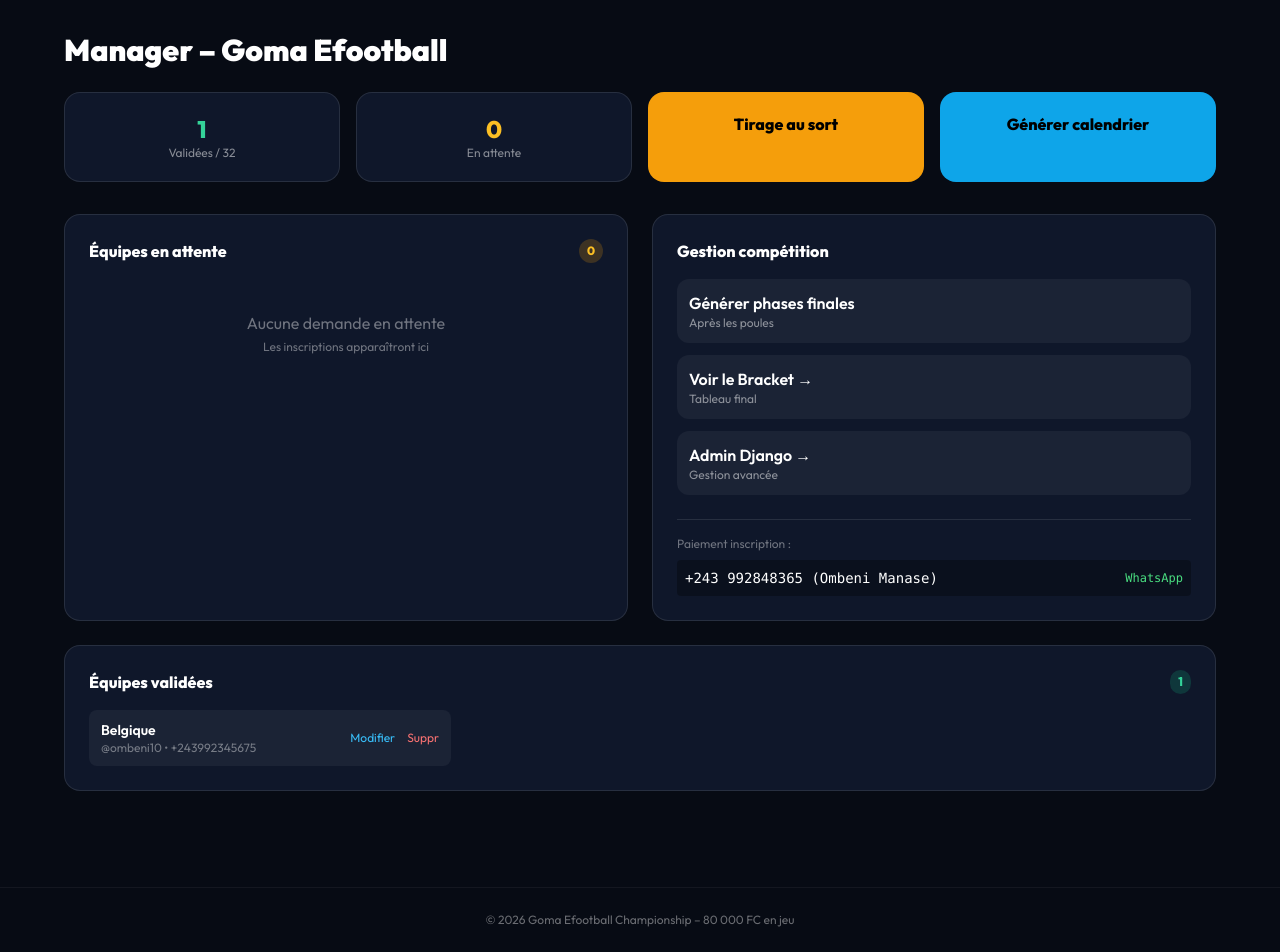
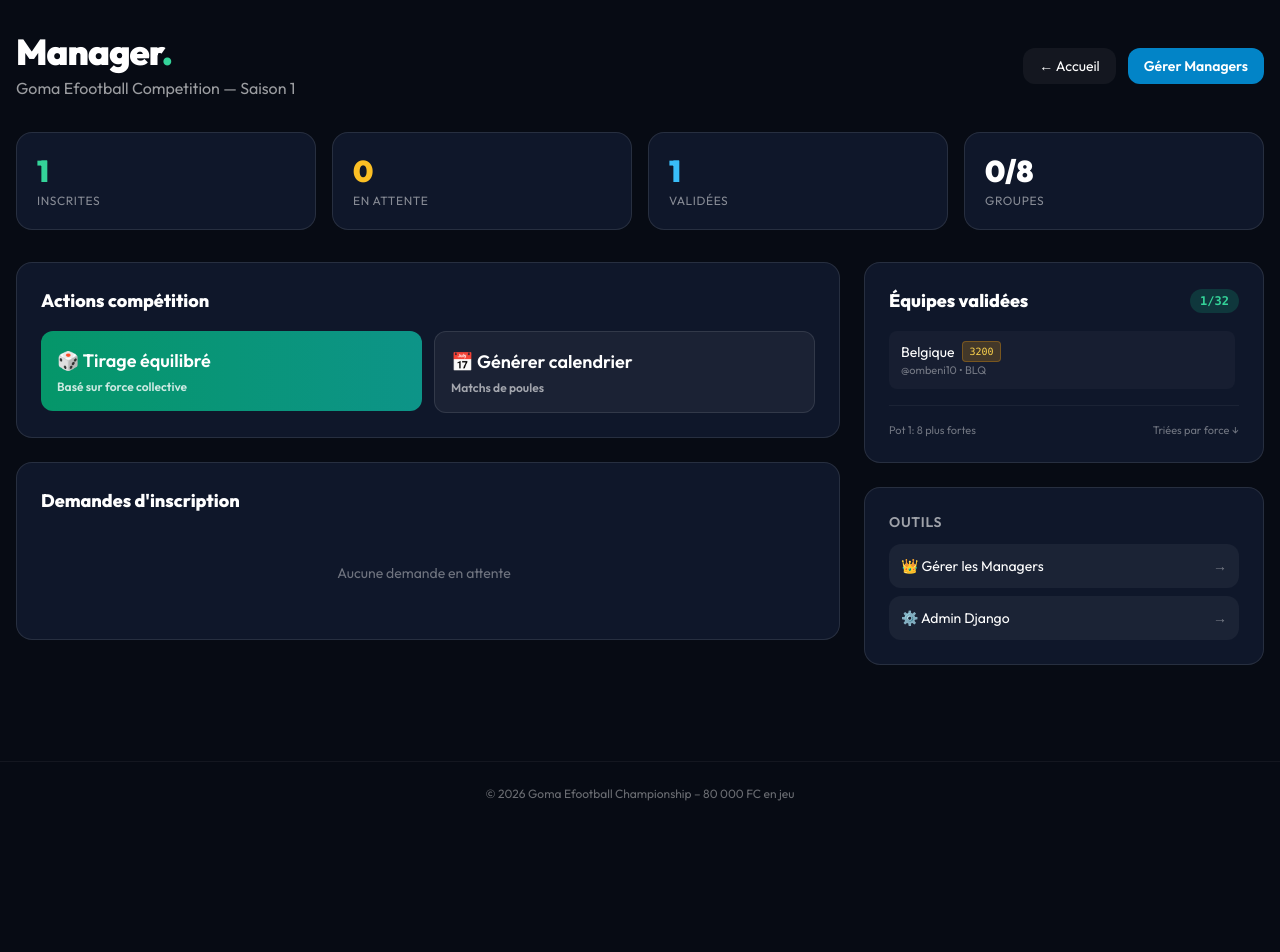
Before and after one commit to Manasse-Ombeni/Goma-Championship, a Django app: page /manager/ in a window 1280 px wide. Shown: the part 65-1017 px from the top of the page. After the commit the page ends 866 px from the top, so only its background shows below. Run offline with Django 5.2, Linux system fonts and the light colour scheme; a user stored in the database is signed in; data comes from the database, SQL or seed files in the repository; both versions use the stored data as it was after the commit; some libraries are stand-ins or nearby versions.

Commit message:
feat: force collective + tirage équilibré

```diff
--- a/competition/models.py
+++ b/competition/models.py
@@ -14,6 +14,7 @@ class Team(models.Model):
     tournament = models.ForeignKey(Tournament, on_delete=models.CASCADE)
     group = models.ForeignKey(Group, null=True, blank=True, on_delete=models.SET_NULL)
     name = models.CharField(max_length=50, unique=True)  # Pays
+    collective_strength = models.IntegerField(default=0, blank=True, help_text="Force collective eFootball (ex: 3209)")
     abbreviation = models.CharField(max_length=3)
     owner = models.ForeignKey(User, null=True, blank=True, on_delete=models.SET_NULL)
     owner_username = models.CharField(max_length=150, default='')
--- a/competition/views.py
+++ b/competition/views.py
@@ -113,14 +113,29 @@ def logout_view(request):
 @user_passes_test(is_manager)
 def manager_dashboard(request):
     t = get_tournament()
-    pending_qs = Team.objects.filter(tournament=t, is_validated=False).order_by('-id')
-    validated_qs = Team.objects.filter(tournament=t, is_validated=True).order_by('name')
 
-    return render(request, 'competition/manager/dashboard.html', {
-        'pending': pending_qs,
-        'validated_teams': validated_qs,
-        'validated': validated_qs.count(),
-    })
+    # Querysets
+    all_teams = Team.objects.filter(tournament=t)
+    pending_teams = all_teams.filter(is_validated=False).order_by('id')
+    validated_teams = all_teams.filter(is_validated=True).order_by('-collective_strength', 'name')
+
+    # Compteurs (entiers, pas QuerySet)
+    total_teams = all_teams.count()
+    pending = pending_teams.count()
+    validated = validated_teams.count()
+
+    # Groupes remplis
+    groups_filled = f"{Team.objects.filter(tournament=t, group__isnull=False).values('group').distinct().count()}/8"
+
+    context = {
+        'total_teams': total_teams,
+        'pending': pending,
+        'validated': validated,
+        'pending_teams': pending_teams,
+        'validated_teams': validated_teams,
+        'groups_filled': groups_filled,
+    }
+    return render(request, 'competition/manager/dashboard.html', context)
 
 @login_required
 @user_passes_test(is_manager)
@@ -201,17 +216,39 @@ def match_update(request, pk):
 def generate_draw(request):
     t = get_tournament()
     teams = list(Team.objects.filter(tournament=t, is_validated=True))
+
     if len(teams)!= 32:
-        # On exige exactement 32 pour respecter le cahier
+        messages.error(request, "Il faut 32 équipes validées")
         return redirect('manager')
-    random.shuffle(teams)
-    Group.objects.filter(tournament=t).delete()
-    Team.objects.filter(tournament=t).update(points=0, goals_for=0, goals_against=0, group=None)
-    groups = [Group.objects.create(tournament=t, name=n) for n in ['A','B','C','D','E','F','G','H']]
-    for i, team in enumerate(teams):
-        team.group = groups[i // 4] # 4 équipes par groupe
-        team.save()
-    return redirect('standings')
+
+    # 1. Séparer équipes avec force et sans force
+    with_strength = [tm for tm in teams if tm.collective_strength > 0]
+    without_strength = [tm for tm in teams if tm.collective_strength == 0]
+
+    # 2. Trier les fortes du plus fort au plus faible
+    with_strength.sort(key=lambda x: x.collective_strength, reverse=True)
+
+    # 3. Créer 4 chapeaux de 8 équipes
+    pots = [with_strength[i::4] for i in range(4)] # pot1 = 8 plus forts, pot4 = 8 plus faibles
+    # Mélanger chaque pot pour garder du hasard
+    for pot in pots:
+        random.shuffle(pot)
+
+    # 4. Ajouter les équipes sans force dans le pot 4
+    pots[3].extend(without_strength)
+    random.shuffle(pots[3])
+
+    # 5. Distribuer : 1 équipe de chaque pot par groupe
+    groups = ['A','B','C','D','E','F','G','H']
+    for group_idx in range(8):
+        for pot_idx in range(4):
+            if pots[pot_idx]:
+                team = pots[pot_idx].pop(0)
+                team.group = groups[group_idx]
+                team.save()
+
+    messages.success(request, "Tirage équilibré effectué! Chaque groupe a 1 forte, 1 moyenne...")
+    return redirect('manager')
 
 @login_required
 @user_passes_test(is_manager)
@@ -392,3 +429,42 @@ def manager_delete_any_team(request, pk):
     team.delete()
     messages.warning(request, f"{name} supprimée définitivement")
     return redirect('manager')
+
+
+@login_required
+@user_passes_test(is_manager)
+def manager_users(request):
+    # Tous les utilisateurs (avec leur équipe si elle existe)
+    users = User.objects.all().prefetch_related('team_set').order_by('-is_staff', 'username')
+
+    if request.method == 'POST':
+        user_id = request.POST.get('user_id')
+        action = request.POST.get('action')
+        u = get_object_or_404(User, pk=user_id)
+
+        if action == 'promote':
+            u.is_staff = True
+            u.save()
+            messages.success(request, f"{u.username} est maintenant Manager")
+        elif action == 'demote':
+            if u != request.user:
+                u.is_staff = False
+                u.save()
+                messages.warning(request, f"{u.username} n'est plus Manager")
+
+        return redirect('manager_users')
+
+    return render(request, 'competition/manager/users.html', {'users': users})
+
+
+@login_required
+@user_passes_test(is_manager)
+def set_strength(request, pk):
+    team = get_object_or_404(Team, pk=pk)
+    if request.method == 'POST':
+        strength = request.POST.get('strength', '0')
+        team.collective_strength = int(strength) if strength.isdigit() else 0
+        team.save()
+        messages.success(request, f"{team.name} → {team.collective_strength}")
+        return redirect('manager')
+    return render(request, 'competition/manager/set_strength.html', {'team': team})
--- a/config/urls.py
+++ b/config/urls.py
@@ -32,4 +32,6 @@ urlpatterns = [
 
     path('manager/equipe/<int:pk>/modifier/', views.manager_edit_team, name='manager_edit_team'),
     path('manager/equipe/<int:pk>/supprimer/', views.manager_delete_any_team, name='manager_delete_team'),
+    path('manager/utilisateurs/', views.manager_users, name='manager_users'),path('manager/equipe/<int:pk>/force/', views.set_strength, name='set_strength'),
+
 ]
--- a/templates/competition/manager/dashboard.html
+++ b/templates/competition/manager/dashboard.html
@@ -1,109 +1,161 @@
 {% extends 'base.html' %}
 {% block content %}
-<div class="max-w-6xl mx-auto">
-  <h1 class="text-3xl font-black mb-6">Manager – Goma Efootball</h1>
+<div class="max-w-7xl mx-auto">
+  <!-- Header -->
+  <div class="flex flex-col md:flex-row md:items-center justify-between gap-4 mb-8">
+    <div>
+      <h1 class="text-4xl font-black tracking-tight">Manager<span class="text-emerald-400">.</span></h1>
+      <p class="text-white/60 mt-1">Goma Efootball Competition — Saison 1</p>
+    </div>
+    <div class="flex gap-3">
+      <a href="{% url 'home' %}" class="px-4 py-2 bg-white/5 rounded-xl text-sm hover:bg-white/10 transition">← Accueil</a>
+      <a href="{% url 'manager_users' %}" class="px-4 py-2 bg-sky-600 rounded-xl text-sm font-semibold hover:bg-sky-500 transition">Gérer Managers</a>
+    </div>
+  </div>
 
   {% if messages %}
     {% for message in messages %}
-      <div class="mb-4 p-3 rounded-xl {% if message.tags == 'error' %}bg-red-500/20 text-red-400{% elif message.tags == 'warning' %}bg-amber-500/20 text-amber-400{% else %}bg-emerald-500/20 text-emerald-400{% endif %}">
+      <div class="mb-4 p-4 rounded-xl {% if message.tags == 'success' %}bg-emerald-500/20 border border-emerald-500/30 text-emerald-300{% elif message.tags == 'error' %}bg-red-500/20 border border-red-500/30 text-red-300{% else %}bg-amber-500/20 border border-amber-500/30 text-amber-300{% endif %}">
         {{ message }}
       </div>
     {% endfor %}
   {% endif %}
 
-  <!-- STATS -->
-  <div class="grid md:grid-cols-4 gap-4 mb-8">
-    <div class="p-5 bg-[#0f172a] rounded-2xl border border-white/10 text-center">
-      <div class="text-2xl font-bold text-emerald-400">{{ validated }}</div>
-      <div class="text-xs text-white/50">Validées / 32</div>
+  <!-- Stats -->
+  <div class="grid grid-cols-2 md:grid-cols-4 gap-4 mb-8">
+    <div class="bg-[#0f172a] border border-white/10 rounded-2xl p-5">
+      <div class="text-3xl font-black text-emerald-400">{{ total_teams }}</div>
+      <div class="text-xs text-white/50 mt-1 uppercase tracking-wider">Inscrites</div>
     </div>
-    <div class="p-5 bg-[#0f172a] rounded-2xl border border-white/10 text-center">
-      <div class="text-2xl font-bold text-amber-400">{{ pending|length }}</div>
-      <div class="text-xs text-white/50">En attente</div>
+    <div class="bg-[#0f172a] border border-white/10 rounded-2xl p-5">
+      <div class="text-3xl font-black text-amber-400">{{ pending }}</div>
+      <div class="text-xs text-white/50 mt-1 uppercase tracking-wider">En attente</div>
     </div>
-    <a href="{% url 'generate_draw' %}" class="p-5 bg-amber-500 text-black rounded-2xl font-bold text-center hover:bg-amber-400 transition">Tirage au sort</a>
-    <a href="{% url 'generate_schedule' %}" class="p-5 bg-sky-500 text-black rounded-2xl font-bold text-center hover:bg-sky-400 transition">Générer calendrier</a>
+    <div class="bg-[#0f172a] border border-white/10 rounded-2xl p-5">
+      <div class="text-3xl font-black text-sky-400">{{ validated }}</div>
+      <div class="text-xs text-white/50 mt-1 uppercase tracking-wider">Validées</div>
+    </div>
+    <div class="bg-[#0f172a] border border-white/10 rounded-2xl p-5">
+      <div class="text-3xl font-black">{{ groups_filled|default:"0/8" }}</div>
+      <div class="text-xs text-white/50 mt-1 uppercase tracking-wider">Groupes</div>
+    </div>
   </div>
 
-  <div class="grid md:grid-cols-2 gap-6">
-    <!-- Validation -->
+  <div class="grid lg:grid-cols-3 gap-6">
+    <!-- Colonne gauche -->
+    <div class="lg:col-span-2 space-y-6">
+
+      <!-- Actions rapides -->
       <div class="bg-[#0f172a] border border-white/10 rounded-2xl p-6">
-      <h2 class="font-bold mb-4 flex items-center justify-between">
-        Équipes en attente
-        <span class="text-xs px-2 py-1 bg-amber-500/20 text-amber-400 rounded-full">{{ pending|length }}</span>
-      </h2>
+        <h2 class="font-bold text-lg mb-4">Actions compétition</h2>
+        <div class="grid sm:grid-cols-2 gap-3">
+          <form method="post" action="{% url 'generate_draw' %}">
+            {% csrf_token %}
+            <button type="submit" onclick="return confirm('Lancer le tirage équilibré?')" class="w-full p-4 bg-gradient-to-r from-emerald-600 to-teal-600 rounded-xl font-semibold hover:from-emerald-500 hover:to-teal-500 transition text-left">
+              <div class="text-lg">🎲 Tirage équilibré</div>
+              <div class="text-xs opacity-80 mt-1">Basé sur force collective</div>
+            </button>
+          </form>
 
-      <div class="space-y-2 max-h-96 overflow-y-auto">
-        {% for team in pending %}
-        <div class="flex items-center justify-between py-3 px-3 bg-white/5 rounded-xl hover:bg-white/10 transition">
-          <div class="min-w-0 flex-1">
-            <div class="font-semibold truncate">{{ team.name }}</div>
-            <div class="text-xs text-white/50">
-              @{{ team.owner.username }} • {{ team.whatsapp|default:"pas de tel" }}
+          <form method="post" action="{% url 'generate_schedule' %}">
+            {% csrf_token %}
+            <button type="submit" class="w-full p-4 bg-white/5 rounded-xl font-semibold hover:bg-white/10 transition text-left border border-white/10">
+              <div class="text-lg">📅 Générer calendrier</div>
+              <div class="text-xs opacity-60 mt-1">Matchs de poules</div>
+            </button>
+          </form>
         </div>
       </div>
+
+      <!-- ÉQUIPES EN ATTENTE -->
+      <div class="bg-[#0f172a] border border-white/10 rounded-2xl p-6">
+        <h2 class="font-bold text-lg mb-4 flex items-center justify-between">
+          Demandes d'inscription
+          {% if pending > 0 %}<span class="text-xs px-2.5 py-1 bg-amber-500 text-black rounded-full font-bold animate-pulse">{{ pending }}</span>{% endif %}
+        </h2>
+        <div class="space-y-2 max-h-96 overflow-y-auto pr-2">
+          {% for team in pending_teams %}
+          <div class="flex items-center justify-between p-3 bg-white/5 rounded-xl hover:bg-white/10 transition">
+            <div class="min-w-0 flex-1">
+              <div class="font-semibold truncate">{{ team.name }} <span class="text-white/40">({{ team.abbreviation }})</span></div>
+              <div class="text-xs text-white/50 truncate">@{{ team.owner.username }} • {{ team.whatsapp }}</div>
+            </div>
             <div class="flex gap-2 ml-3">
-            <a href="{% url 'validate_team' team.id %}" class="px-3 py-1.5 bg-emerald-600 hover:bg-emerald-500 text-white text-xs font-bold rounded-lg transition">Valider</a>
-            <a href="{% url 'reject_team' team.id %}" class="px-3 py-1.5 bg-red-600 hover:bg-red-500 text-white text-xs font-bold rounded-lg transition" onclick="return confirm('Supprimer {{ team.name }} ?')">Rejeter</a>
+              <form method="post" action="{% url 'validate_team' team.id %}">
+                {% csrf_token %}
+                <button class="px-3 py-1.5 bg-emerald-600 rounded-lg text-xs font-bold hover:bg-emerald-500">Valider</button>
+              </form>
+              <form method="post" action="{% url 'reject_team' team.id %}">
+                {% csrf_token %}
+                <button class="px-3 py-1.5 bg-white/10 rounded-lg text-xs hover:bg-white/20" onclick="return confirm('Rejeter?')">Rejeter</button>
+              </form>
             </div>
           </div>
           {% empty %}
-        <div class="text-center py-8 text-white/40">
-          <p>Aucune demande en attente</p>
-          <p class="text-xs mt-1">Les inscriptions apparaîtront ici</p>
-        </div>
+          <p class="text-white/40 text-center py-8 text-sm">Aucune demande en attente</p>
           {% endfor %}
-      </div>
-    </div>
-
-    <!-- Outils tournoi -->
-    <div class="bg-[#0f172a] border border-white/10 rounded-2xl p-6">
-      <h2 class="font-bold mb-4">Gestion compétition</h2>
-      <div class="space-y-3">
-        <a href="{% url 'generate_knockout' %}" class="block w-full p-3 bg-white/5 rounded-xl hover:bg-white/10 transition">
-          <div class="font-semibold">Générer phases finales</div>
-          <div class="text-xs text-white/50">Après les poules</div>
-        </a>
-        <a href="{% url 'bracket' %}" class="block w-full p-3 bg-white/5 rounded-xl hover:bg-white/10 transition">
-          <div class="font-semibold">Voir le Bracket →</div>
-          <div class="text-xs text-white/50">Tableau final</div>
-        </a>
-        <a href="/admin/" class="block w-full p-3 bg-white/5 rounded-xl hover:bg-white/10 transition">
-          <div class="font-semibold">Admin Django →</div>
-          <div class="text-xs text-white/50">Gestion avancée</div>
-        </a>
-      </div>
-
-      <div class="mt-6 pt-4 border-t border-white/10">
-        <p class="text-xs text-white/40 mb-2">Paiement inscription :</p>
-        <p class="font-mono text-sm bg-black/30 p-2 rounded flex justify-between items-center">
-          <span>+243 992848365 (Ombeni Manase)</span>
-          <a href="https://wa.me/243992848365" target="_blank" class="text-green-400 text-xs">WhatsApp</a>
-        </p>
         </div>
       </div>
     </div>
 
-  <!-- ÉQUIPES VALIDÉES - ADMIN -->
-  <div class="bg-[#0f172a] border border-white/10 rounded-2xl p-6 mt-6">
-    <h2 class="font-bold mb-4 flex items-center justify-between">
+    <!-- Colonne droite -->
+    <div class="space-y-6">
+      <!-- ÉQUIPES VALIDÉES AVEC FORCE -->
+      <div class="bg-[#0f172a] border border-white/10 rounded-2xl p-6">
+        <h2 class="font-bold text-lg mb-4 flex items-center justify-between">
           Équipes validées
-      <span class="text-xs px-2 py-1 bg-emerald-500/20 text-emerald-400 rounded-full">{{ validated }}</span>
+          <span class="text-xs px-2.5 py-1 bg-emerald-500/20 text-emerald-400 rounded-full font-mono">{{ validated }}/32</span>
         </h2>
-    <div class="grid md:grid-cols-2 lg:grid-cols-3 gap-2 max-h-72 overflow-y-auto">
-      {% for team in validated_teams %}
-      <div class="flex justify-between items-center py-2.5 px-3 bg-white/5 rounded-lg hover:bg-white/10 transition text-sm">
+        <div class="space-y-1.5 max-h-[420px] overflow-y-auto pr-1">
+          {% for team in validated_teams|dictsortreversed:"collective_strength" %}
+          <div class="group flex items-center justify-between py-2.5 px-3 bg-white/[0.03] rounded-lg hover:bg-white/[0.06] transition">
             <div class="min-w-0 flex-1">
-          <div class="font-semibold truncate">{{ team.name }}</div>
-          <div class="text-xs text-white/40 truncate">@{{ team.owner.username }} • {{ team.whatsapp }}</div>
+              <div class="flex items-center gap-2">
+                <span class="font-medium text-sm truncate">{{ team.name }}</span>
+                {% if team.collective_strength > 0 %}
+                  <span class="text-[10px] px-1.5 py-0.5 bg-amber-500/20 text-amber-300 rounded font-mono border border-amber-500/30">{{ team.collective_strength }}</span>
+                {% else %}
+                  <span class="text-[10px] px-1.5 py-0.5 bg-white/10 text-white/30 rounded border border-white/10">—</span>
+                {% endif %}
               </div>
-        <div class="flex gap-3 ml-2">
-          <a href="{% url 'manager_edit_team' team.id %}" class="text-sky-400 hover:text-sky-300 text-xs">Modifier</a>
-          <a href="{% url 'manager_delete_team' team.id %}" class="text-red-400 hover:text-red-300 text-xs" onclick="return confirm('Supprimer {{ team.name }} définitivement ?')">Suppr</a>
+              <div class="text-[11px] text-white/40 truncate">@{{ team.owner.username }} • {{ team.abbreviation }}</div>
+            </div>
+            <div class="flex gap-1.5 opacity-0 group-hover:opacity-100 transition">
+              <a href="{% url 'set_strength' team.id %}" title="Définir force" class="p-1.5 hover:bg-amber-500/20 rounded text-amber-400">
+                <svg width="14" height="14" fill="currentColor" viewBox="0 0 24 24"><path d="M13 10V3L4 14h7v7l9-11h-7z"/></svg>
+              </a>
+              <a href="{% url 'manager_edit_team' team.id %}" title="Modifier" class="p-1.5 hover:bg-sky-500/20 rounded text-sky-400">
+                <svg width="14" height="14" fill="currentColor" viewBox="0 0 24 24"><path d="M3 17.25V21h3.75L17.81 9.94l-3.75-3.75L3 17.25z"/></svg>
+              </a>
+              <a href="{% url 'manager_delete_team' team.id %}" title="Supprimer" onclick="return confirm('Supprimer {{ team.name }}?')" class="p-1.5 hover:bg-red-500/20 rounded text-red-400">
+                <svg width="14" height="14" fill="currentColor" viewBox="0 0 24 24"><path d="M6 19c0 1.1.9 2 2 2h8c1.1 0 2-.9 2-2V7H6v12zM19 4h-3.5l-1-1h-5l-1 1H5v2h14V4z"/></svg>
+              </a>
+            </div>
           </div>
           {% empty %}
-      <p class="text-white/40 col-span-3 text-center py-4">Aucune équipe validée</p>
+          <p class="text-white/40 text-center py-10 text-sm">Aucune équipe</p>
           {% endfor %}
+        </div>
+        <div class="mt-4 pt-4 border-t border-white/5 text-[11px] text-white/40 flex justify-between">
+          <span>Pot 1: 8 plus fortes</span>
+          <span>Triées par force ↓</span>
+        </div>
+      </div>
+
+      <!-- Raccourcis -->
+      <div class="bg-[#0f172a] border border-white/10 rounded-2xl p-6">
+        <h3 class="font-semibold mb-3 text-sm uppercase tracking-wider text-white/60">Outils</h3>
+        <div class="space-y-2">
+          <a href="{% url 'manager_users' %}" class="flex items-center justify-between p-3 bg-white/5 rounded-xl hover:bg-white/10 transition text-sm">
+            <span>👑 Gérer les Managers</span>
+            <span class="text-white/40">→</span>
+          </a>
+          <a href="/admin/" target="_blank" class="flex items-center justify-between p-3 bg-white/5 rounded-xl hover:bg-white/10 transition text-sm">
+            <span>⚙️ Admin Django</span>
+            <span class="text-white/40">→</span>
+          </a>
+        </div>
+      </div>
     </div>
   </div>
 </div>
```
Also changed, not shown: templates/competition/manager/set_strength.html (added, +11 -0 lines), templates/competition/manager/users.html (added, +41 -0 lines), competition/migrations/0004_team_collective_strength.py (added), db.sqlite3. Lines whose indentation alone changed are shown as unchanged.
